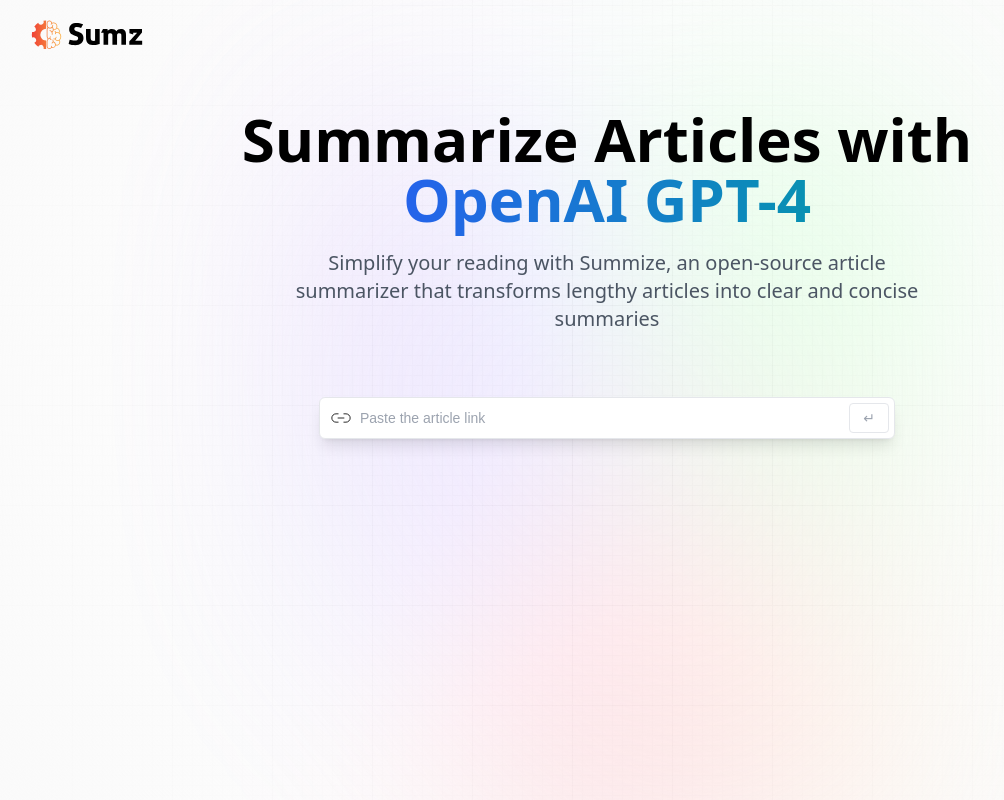
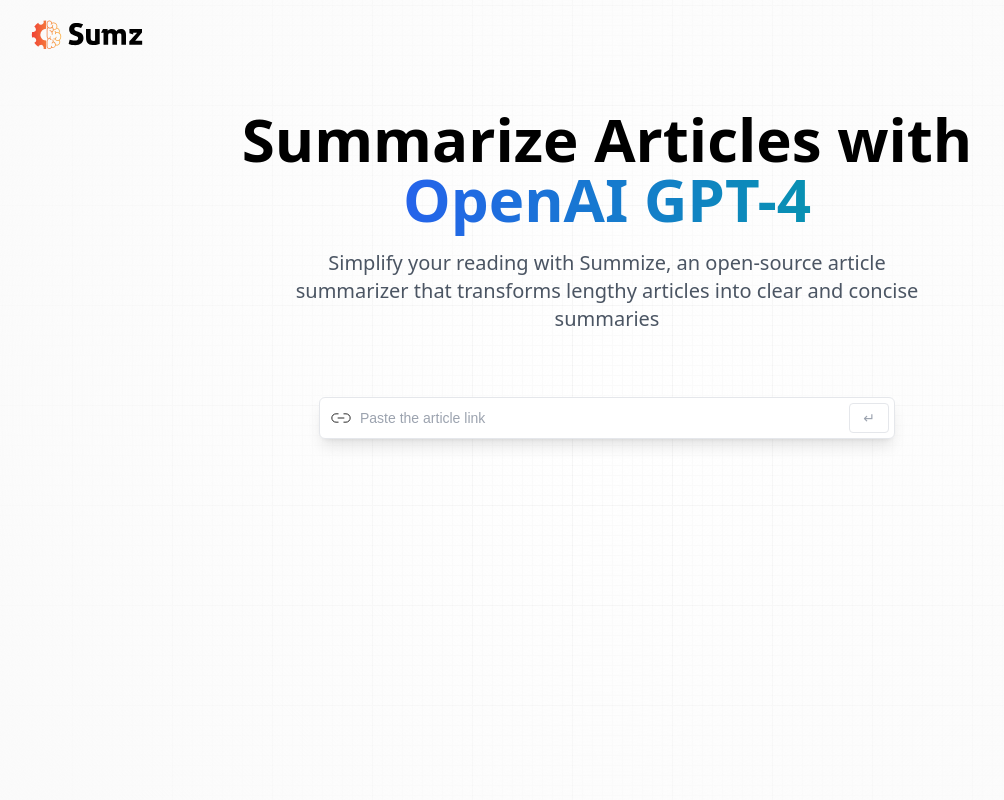
Before and after one commit to Shafiuzz/ai-summarizer, a React (Vite) app: page / in a window 1280 px wide. Shown: the whole page, without its empty margins (33-1037 px from the left). Built offline with nearby package versions, Linux system fonts and the light colour scheme; a web font is replaced by a local one.

Commit message:
Update App.jsx

```diff
--- a/src/App.jsx
+++ b/src/App.jsx
@@ -7,7 +7,6 @@
   return (
     <main>
       <div className='main'>
-        <div className='gradient' />
       </div>
 
       <div className='app'>
```
